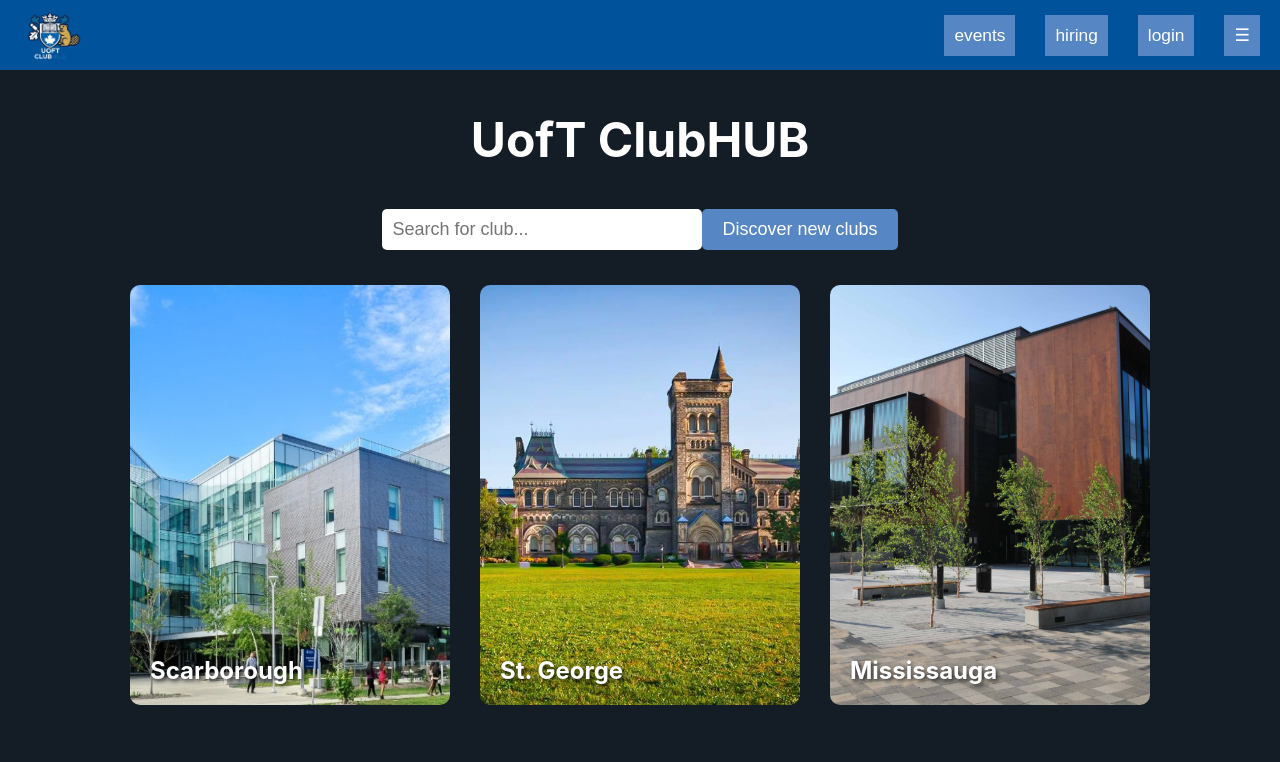
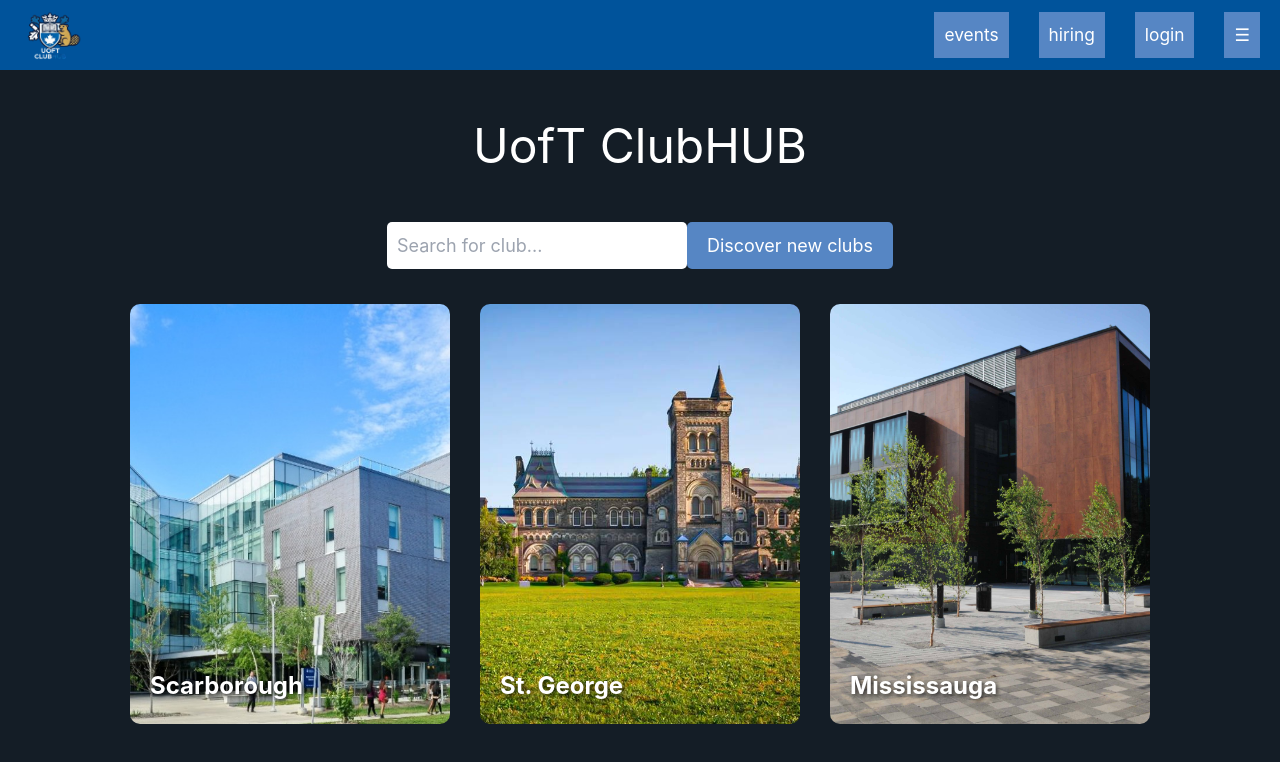
Before and after one commit to ClubScraper/ClubHub-frontend, a React (Create React App) app in the folder scraper_frontend/: page / in a window 1280 px wide. Shown: the top 762 px of the page. Built offline with nearby package versions, Linux system fonts and the light colour scheme.

Commit message:
build: implemented Tailwind CSS in React app

```diff
--- a/scraper_frontend/package.json
+++ b/scraper_frontend/package.json
@@ -37,5 +37,8 @@
       "last 1 firefox version",
       "last 1 safari version"
     ]
+  },
+  "devDependencies": {
+    "tailwindcss": "^3.4.7"
   }
 }
--- a/scraper_frontend/src/index.css
+++ b/scraper_frontend/src/index.css
@@ -1,3 +1,7 @@
+@tailwind base;
+@tailwind components;
+@tailwind utilities;
+
 body {
   margin: 0;
   font-family: -apple-system, BlinkMacSystemFont, 'Segoe UI', 'Roboto', 'Oxygen',
--- /dev/null
+++ b/scraper_frontend/tailwind.config.js
@@ -0,0 +1,10 @@
+/** @type {import('tailwindcss').Config} */
+module.exports = {
+  content: [
+    "./src/**/*.{js,jsx,ts,tsx}"
+  ],
+  theme: {
+    extend: {},
+  },
+  plugins: [],
+}
```
Also changed, not shown: 1 other file (tests, documents, lock files or other folders).
